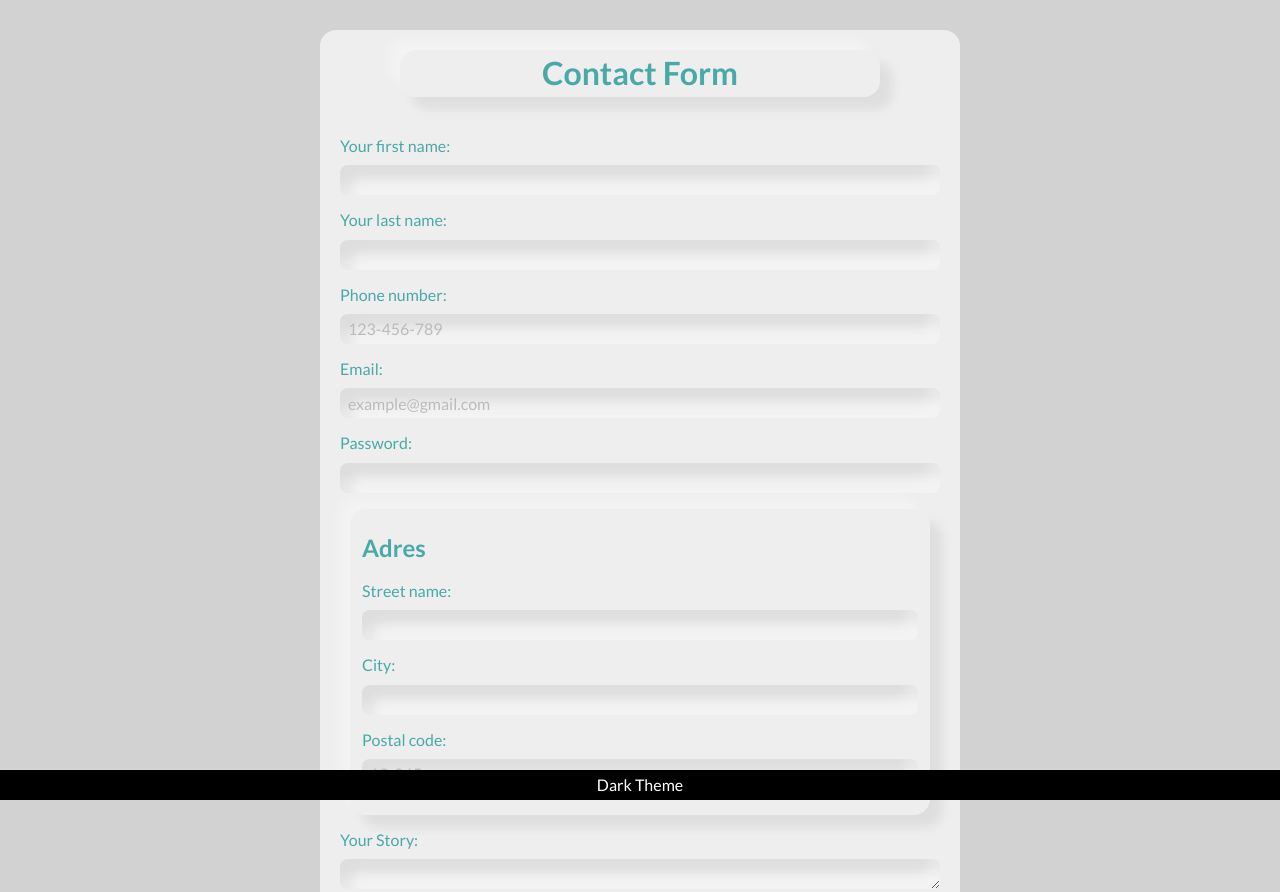
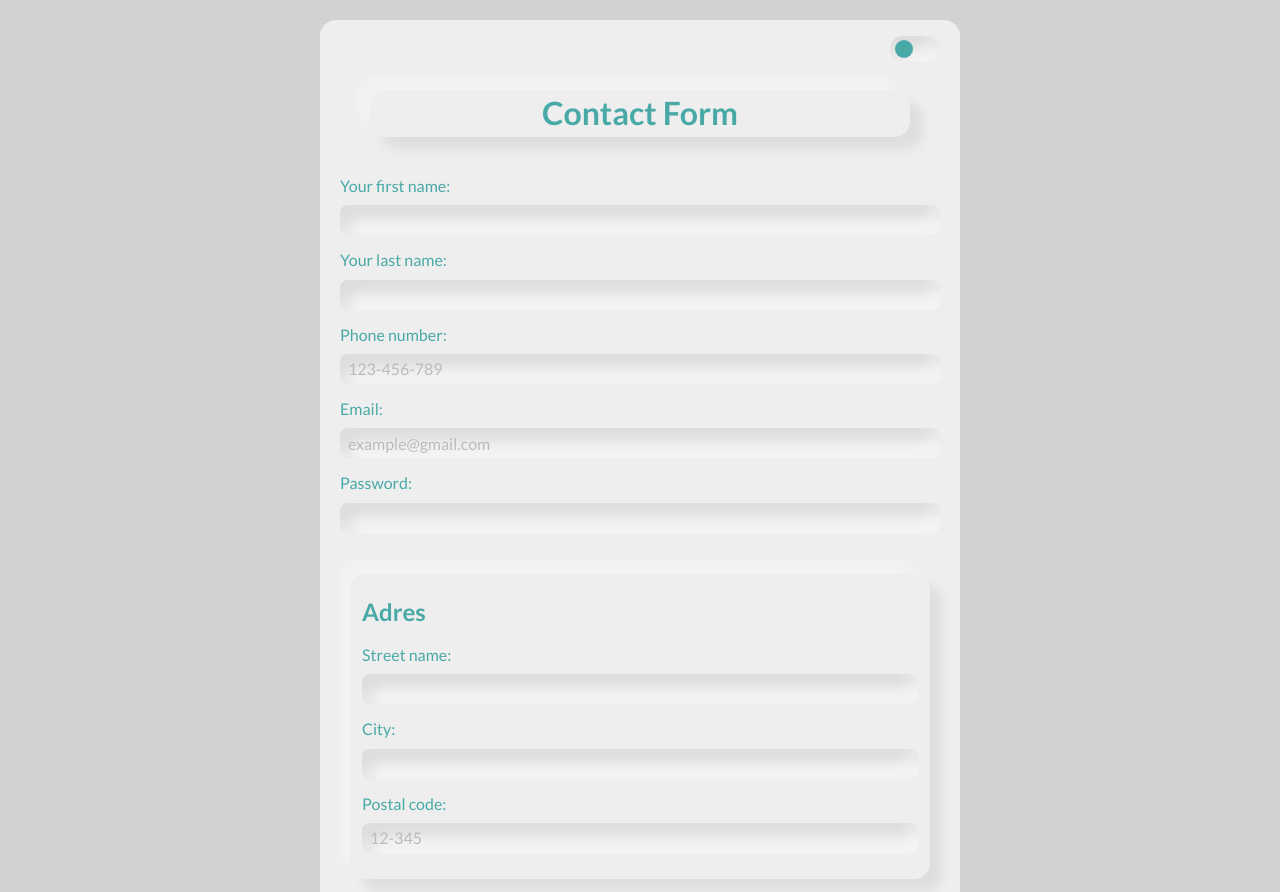
Before and after one commit to jarek-janowski/neumorphism-form, a website: page index.html in a window 1280 px wide. Shown: the top 892 px of the page. Drawn offline with nearby package versions, Linux system fonts and the light colour scheme.

Commit message:
added toggle switch

```diff
--- a/index.html
+++ b/index.html
@@ -11,8 +11,15 @@
 </head>
 
 <body class="body">
-    <button class="dark-theme dark-theme--js">Dark Theme</button>
+
+
     <main class="main">
+
+        <label class="switch switch--js">
+            <input class="switch__checkbox" type="checkbox">
+            <span class="switch__slider switch__slider--round"></span>
+        </label>
+
         <h1 class="main__heading">Contact Form</h1>
         <form method="post" action="https://dev.cotenfrontend.pl" class="main__form">
 
@@ -69,7 +76,7 @@
 
             <p>
                 <label for="yourStory">Your Story:</label>
-                <textarea class="form__input" name="yourStory" id="yourStory"></textarea>
+                <textarea class="form__input form__input--story" name="yourStory" id="yourStory"></textarea>
 
             </p>
 
--- a/main.js
+++ b/main.js
@@ -1,10 +1,10 @@
-const darkTheme = document.querySelector('.dark-theme--js');
+const darkTheme = document.querySelector('.switch--js');
 const root = document.documentElement;
 
 
 let darkMode = false;
 
-darkTheme.addEventListener('click', () => {
+darkTheme.addEventListener('change', () => {
     if (darkMode) {
         root.style.setProperty('--color', '#48A9A6');
         root.style.setProperty('--placeholder-color', '#bbb');
--- a/scss/style.scss
+++ b/scss/style.scss
@@ -35,21 +35,76 @@ html {
     color: var(--color);
 }
 
-.dark-theme {
-    position: fixed;
-    bottom: 0;
-    left: 0;
-    width: 100%;
-    height: 30px;
-    border: none;
-    color: white;
-    background: #000;
+.switch {
+
+    position: absolute;
+    top: 16px;
+    right: 70px;
+
+    &__checkbox {
+        display: none;
+    }
+
+    &__slider {
+
+        position: absolute;
+        cursor: pointer;
+        top: 0;
+        left: 0;
+        width: 50px;
+        height: 25px;
+        background: var(--main-background);
+        transition: .5s;
+        box-shadow: var(--neumorphism__inset);
+
+
+        &--round {
+
+
+            border-radius: 35px;
+
+            &:before {
+
+                width: 18px;
+                height: 18px;
+                border-radius: 50%;
+
+                // border-top-left-radius: 50px;
+                // border-top-right-radius: 50px;
+                // transform: rotateZ(-90deg);
+            }
+        }
+
+        &:before {
+            position: absolute;
+            content: "";
+            top: 50%;
+            transform: translateY(-50%);
+            left: 5px;
+            background: var(--color);
+            transition: .5s;
+        }
+    }
+
+
+}
+
+.switch__checkbox:checked+.switch__slider {
+    background-color: var(--main-background);
+
+    &:before {
+
+
+        transform: translateX(22px) translateY(-50%);
+        background: var(--color);
+    }
 }
 
 .main {
+    position: relative;
     width: 90%;
-    margin: 30px 0 50px;
-    padding: 0 20px;
+    margin: 20px 0;
+    padding: 0 20px 10px;
     background: var(--main-background);
     border-radius: 16px;
 
@@ -58,8 +113,8 @@ html {
     }
 
     &__heading {
-        width: 80%;
-        margin: 20px auto 40px;
+        width: 90%;
+        margin: 70px auto 40px;
         box-shadow: var(--neumorphism);
         border-radius: 16px;
         text-align: center;
@@ -96,7 +151,7 @@ html {
 
 .fieldset {
     border: none;
-    margin: 0 10px;
+    margin: 40px 10px;
     box-shadow: var(--neumorphism);
     border-radius: 16px;
 
@@ -110,7 +165,7 @@ html {
 .radio {
     display: flex;
     justify-content: space-around;
-    margin: 0 50px;
+    margin: 30px 50px;
 
 }
 
@@ -125,7 +180,6 @@ html {
 
 .submit__button {
     display: block;
-    margin: 0 auto;
     background: var(--main-background);
     margin: 0 auto;
     border: none;
```
Also changed, not shown: style.css.
